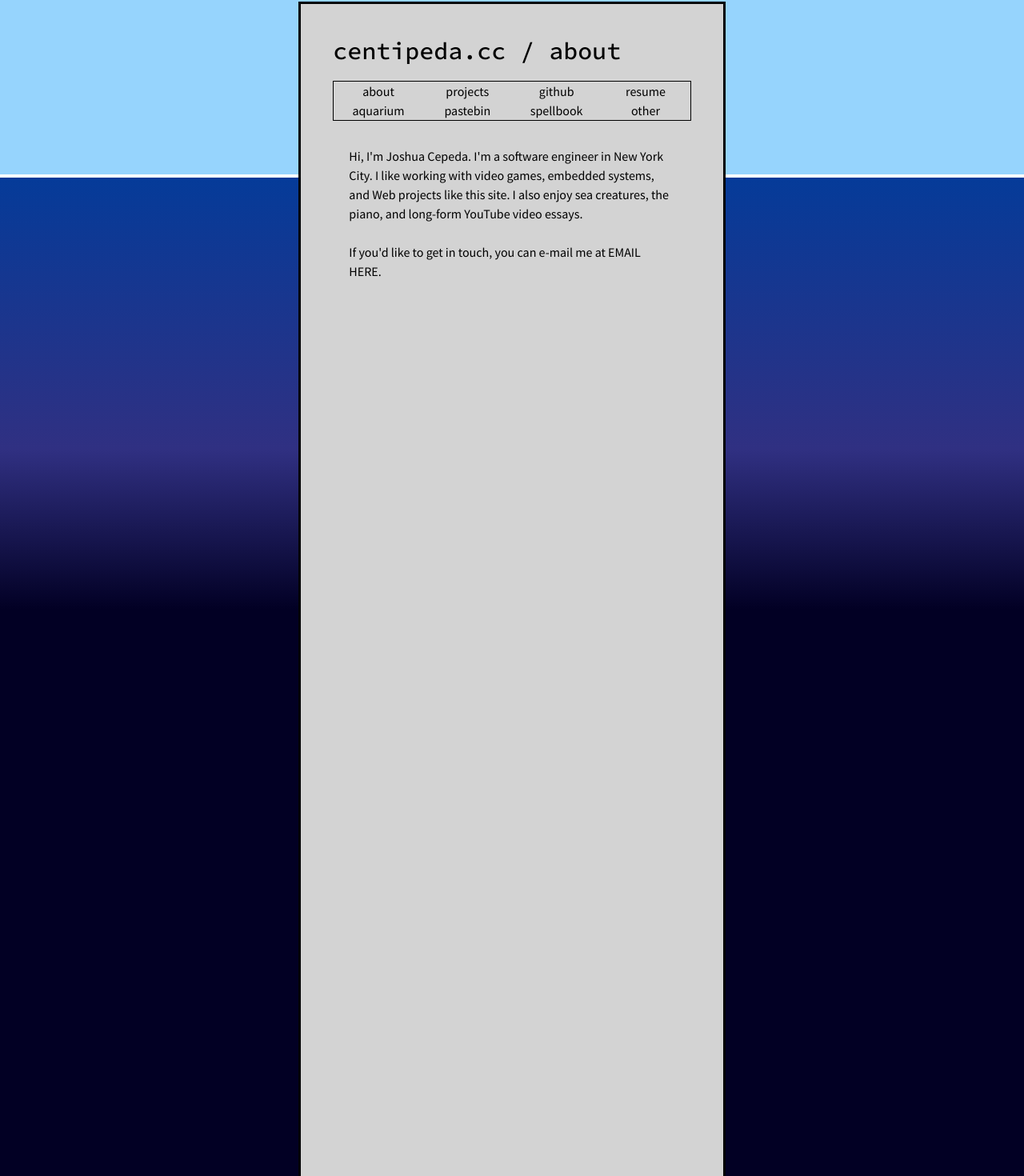
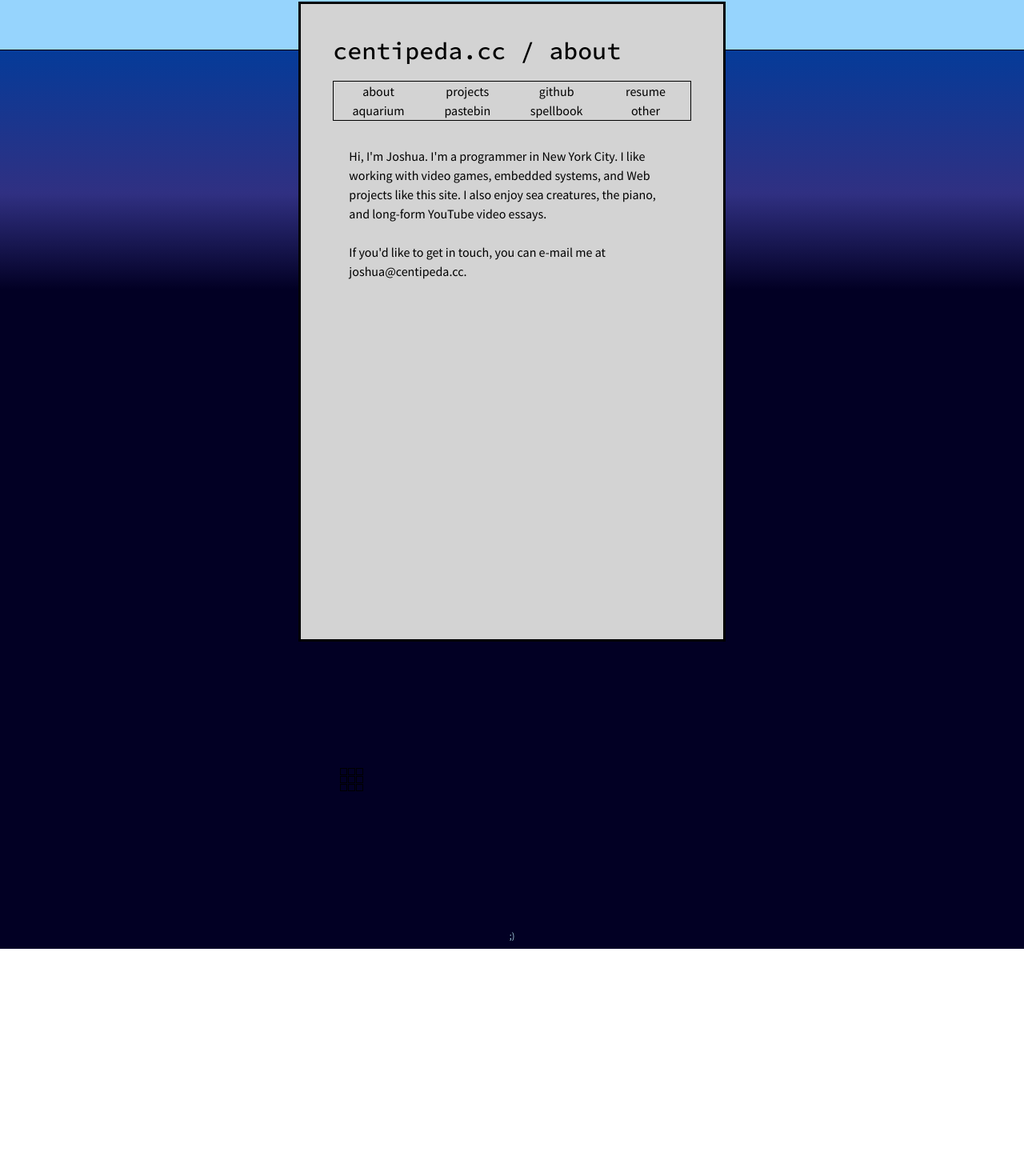
Before and after one commit to centipeda/centipeda.cc, a Nuxt app: page / in a window 1280 px wide. Shown: the part 38-1508 px from the top of the page at 80% size. After the commit the page ends 1224 px from the top, so only its background shows below. Built offline with nearby package versions, Linux system fonts and the light colour scheme.

Commit message:
add to homepage

```diff
--- a/assets/aquarium.js
+++ b/assets/aquarium.js
@@ -79,8 +79,8 @@ export function jellyfish(container, options) {
     var angle = options.angle;
     const radius = options.radius;
     const color = options.color;
-    const posOffset = options.pos === undefined ? [0,0] : options.pos;
-    const maxIters = options.iters === undefined ? 10 : options.iters;
+    const posOffset = useDefault(options.pos, [0,0]);
+    const maxIters = useDefault(options.iters, 10);
 
     const push = 45;
     const glide = 250;
@@ -120,7 +120,7 @@ export function jellyfish(container, options) {
     const [brX, brY] = rotateAbout([radius, 0], [0, 0], angle+120);
     backright.style.left = `${brX}px`;
     backright.style.top = `${brY}px`;
-    var svgs = [middle, front, backleft, backright ];
+    var svgs = [middle, front, backleft, backright];
     for(const s of svgs) {
         jelly.appendChild(s);
     }
@@ -236,6 +236,8 @@ export function jellyfish(container, options) {
     }
 
     jellyMove();
+
+    return jelly;
 }
 
 export function eel(container, options) {
@@ -258,9 +260,9 @@ export function eel(container, options) {
     // coloring
     const darkColor = options.darkColor;
     const lightColor = options.lightColor;
-    const pulses = options.pulses === undefined ? 3 : options.pulses;
-    const pulseTime = options.pulseTime === undefined ? 800 : options.pulseTime;
-    const pulseDelay = options.pulseSpeed === undefined ? 10 : options.pulseDelay;
+    const pulses = useDefault(options.pulses, 3);
+    const pulseTime = useDefault(options.pulseTime, 800);
+    const pulseDelay = useDefault(options.pulseSpeed, 10);
 
     // derive
     const duration = distance/(speed/100);
@@ -334,10 +336,12 @@ export function eel(container, options) {
         background: colorframes,
         duration: duration,
     });
+
+    return eelbox;
 }
 
 export function pufferfish(container, options) {
-    const posOffset = options.pos === undefined ? [0,0] : options.pos;
+    const posOffset = useDefault(options.pos, [0,0]);
     const size = options.size;
     const units = options.units;
     const unitOffset = size+1;
@@ -410,4 +414,6 @@ export function pufferfish(container, options) {
         direction: 'alternate',
         loop: true,
     });
+
+    return pufferbox;
 }
--- a/assets/randomness.js
+++ b/assets/randomness.js
@@ -1,33 +1,38 @@
 
-export function randn(min, max) {
+export function n(min, max) {
     return Math.floor(min+Math.random()*(max-min));
 }
 
-export function randf(min, max) {
+export function f(min, max) {
     return Math.floor(min+Math.random()*(max-min));
 }
 
-export function randPoint(xrange, yrange) {
+export function point(xrange, yrange) {
     const x = -xrange/2 + Math.random()*xrange;
     const y = -yrange/2 + Math.random()*yrange;
     return [x,y];
 }
 
-export function randhsl(s, l) {
+export function pointFrom(xrange, yrange, x, y)  {
+    const [xoff, yoff] = point(xrange, yrange);
+    return [x+xoff, y+yoff];
+}
+
+export function hsl(s, l) {
     return `hsl(${Math.floor(Math.random()*360)}, ${s}%, ${l}%)`;
 }
 
-export function randrgb() {
+export function rgb() {
     const r = Math.random()*255;
     const g = Math.random()*255;
     const b = Math.random()*255;
     return `rgba(${r}, ${g}, ${b}, 1)`;
 }
 
-export function randAngle() {
-    return randf(0, 360);
+export function angle() {
+    return f(0, 360);
 }
 
-export function randFlip() {
+export function flip() {
     return Math.random() < 0.5 ? -1 : 1;
 }
--- a/layouts/default.vue
+++ b/layouts/default.vue
@@ -1,6 +1,7 @@
 <template>
-    <div class="flex justify-center">
-        <div class="content md:w-2/3 lg:w-5/12 min-h-screen px-10 my-10">
+    <div class="bg">
+        <div class="content-outer flex justify-center">
+            <div class="content sm:w-10/12 md:w-2/3 lg:w-7/12 xl:w-5/12 min-h-screen px-2 md:px-10 my-10">
                 <h1 class="mt-10 title mono-font text-3xl font-medium">
                     <a href="/">centipeda.cc</a> / <a href="/">about</a>
                 </h1>
@@ -21,33 +22,168 @@
                 <Nuxt />
             </div>
         </div>
+        <div class="aquarium-upper"></div>
+        <div class="aquarium-container" ref="container"></div>
+
+        <p class="footer mb-2 text-xs">;)</p>
+    </div>
 </template>
 
 <script>
+import { jellyfish, eel, pufferfish} from '@/assets/aquarium.js';
+import * as rand from '@/assets/randomness.js';
+
+const xSpawnRange = 500;
+const ySpawnRange = 500;
+
+function elementIsVisible (el) {
+    var rect = el.getBoundingClientRect();
+    return (
+        rect.top >= 0 &&
+        rect.left >= 0 &&
+        rect.bottom <= (window.innerHeight || document.documentElement.clientHeight) && /* or $(window).height() */
+        rect.right <= (window.innerWidth || document.documentElement.clientWidth) /* or $(window).width() */
+    );
+}
+
+function spawnPoint(container) {
+    return rand.pointFrom(xSpawnRange, ySpawnRange, container.offsetWidth/2, container.offsetHeight/2);
+}
+
+function spawnJellyfish(container) {
+    const size = rand.f(20, 30);
+    const radius = size*0.6;
+    return jellyfish(container, {
+        size: size,
+        angle: rand.angle(),
+        radius: radius,
+        pos: spawnPoint(container),
+        color: rand.rgb()
+    });
+}
+
+function spawnEel(container) {
+    return eel(container, {
+        pos: spawnPoint(container),
+        amplitude: 25,
+        frequency: 18,
+        speed: 10,
+        distance: 2000,
+        angle: rand.angle(),
+        stretchFactor: 0.008,
+        partDistance: 2,
+        length: rand.n(7, 30),
+        size: 15,
+        darkColor: rand.hsl(20, 5),
+        lightColor: rand.hsl(80, 80),
+        pulses: rand.n(2, 7),
+        pulseTime: rand.f(600, 1000),
+        pulseDelay: 10
+    });
+}
+
+function spawnPufferfish(container) {
+    return pufferfish(container, {
+        pos: spawnPoint(container),
+        size: rand.f(7, 15),
+        units: rand.n(3, 7),
+        rotation: rand.f(180, 480),
+        expansion: rand.f(5, 10),
+        duration: rand.f(10000, 40000),
+        revolutionTime: rand.f(5000, 30000),
+        revolution: 360*rand.flip(),
+        stagger: 500,
+        colors: [
+            'rgba(0, 0, 0, 0)',
+            rand.rgb(),
+            rand.rgb(),
+            rand.rgb(),
+            'rgba(0, 0, 0, 0)',
+        ]
+    });
+}
+
+function monitor(container) {
+    const maxCreatures = 20;
+    const interval = 5000;
+    const spawnChance = .50;
+    let creatures = [];
+
+    setInterval(function() {
+        if(creatures.length > maxCreatures) {
+            creatures[0].remove();
+            creatures.shift();
+        }
+
+        // spawn new
+        if(Math.random() < spawnChance) {
+            let t = Math.random()*3;
+            let e;
+            if(t < 1) {
+                e = spawnJellyfish(container);
+            } else if(t > 1 && t < 2) {
+                e = spawnEel(container);
+            } else if(t > 2 && t < 3) {
+                e = spawnPufferfish(container);
+            }
+            creatures.push(e);
+        }
+    }, interval);
+}
+
 export default {
+    mounted() {
+        if(process.browser) {
+            monitor(this.$refs.container);
+        }
+    },
+}
 
-}
 </script>
 
 <style>
 
-    body {
-        font-family: "Source Sans Pro";
-        background: linear-gradient(0deg, rgba(2,0,36,1) 0%,
-            rgba(48,48,130,1) 25%,
-            #053b99 67.5%,
-            white 67.5%,
-            white 68%,
-            rgba(150,212,253,1) 68%,
-            rgba(150,212,253,1) 100%);
+    :root {
+        --bg-main-color: rgba(2, 0, 36, 1);
+        /* upper water colors */
+        --sky-color: rgba(150, 212, 253, 1);
+        --surface-color: black;
+        --shallow-color: #053b99;
+        --deep-color: rgba(48, 48, 130, 1);
+        --sky-portion: 75%;
+        --deep-portion: 30%;
+        --border-portion: calc(var(--sky-portion) - 0.25%);
     }
 
     html,body {
-        height: 100%;
+        font-family: "Source Sans Pro";
+        overflow: auto;
     }
 
-    html {
-        background: rgba(2, 0, 36, 1);
+    .bg {
+        background: var(--bg-main-color);
+        overflow: hidden;
+    }
+
+    .aquarium-upper {
+        z-index: 101;
+        height: 50vh;
+        background: linear-gradient(0deg,
+            var(--bg-main-color) 0%,
+            var(--deep-color) var(--deep-portion),
+            var(--shallow-color) var(--border-portion),
+            var(--surface-color) var(--border-portion),
+            var(--surface-color) var(--sky-portion),
+            var(--sky-color) var(--sky-portion),
+            var(--sky-color) 100%);
+    }
+
+    .aquarium-container {
+        height: 100vh;
+        z-index: 50;
+        display: flex;
+        position: relative;
+        overflow: hidden;
     }
 
     .serif-font {
@@ -62,6 +198,12 @@ export default {
         background-color: lightgray;
         /* background-color: hsl(210deg, 68%, 80%); */
         border: 3px solid black;
+        z-index: 100;
+    }
+
+    .content-outer {
+        width: 100%;
+        position: absolute;
     }
 
     .navbar {
@@ -76,4 +218,11 @@ export default {
         color: white;
         background-color: black;
     }
+
+    .footer {
+        text-align: center;
+        bottom: 0;
+        color: lightblue;
+    }
+
 </style>
--- a/pages/index.vue
+++ b/pages/index.vue
@@ -1,66 +1,16 @@
 <template>
   <div class="px-5">
     <p>
-        Hi, I'm Joshua Cepeda. I'm a software engineer in New York
+        Hi, I'm Joshua. I'm a programmer in New York
         City. I like working with video games, embedded systems, and
         Web projects like this site. I also enjoy sea creatures, the
         piano, and long-form YouTube video essays.
     </p>
     <br>
-    <p>If you'd like to get in touch, you can e-mail me at EMAIL HERE.</p>
-    <p>&nbsp;</p>
-    <p>&nbsp;</p>
-    <p>&nbsp;</p>
-    <p>&nbsp;</p>
-    <p>&nbsp;</p>
-    <p>&nbsp;</p>
-    <p>&nbsp;</p>
-    <p>&nbsp;</p>
-    <p>&nbsp;</p>
-    <p>&nbsp;</p>
-    <p>&nbsp;</p>
-    <p>&nbsp;</p>
-    <p>&nbsp;</p>
-    <p>&nbsp;</p>
-    <p>&nbsp;</p>
-    <p>&nbsp;</p>
-    <p>&nbsp;</p>
-    <p>&nbsp;</p>
-    <p>&nbsp;</p>
-    <p>&nbsp;</p>
-    <p>&nbsp;</p>
-    <p>&nbsp;</p>
-    <p>&nbsp;</p>
-    <p>&nbsp;</p>
-    <p>&nbsp;</p>
-    <p>&nbsp;</p>
-    <p>&nbsp;</p>
-    <p>&nbsp;</p>
-    <p>&nbsp;</p>
-    <p>&nbsp;</p>
-    <p>&nbsp;</p>
-    <p>&nbsp;</p>
-    <p>&nbsp;</p>
-    <p>&nbsp;</p>
-    <p>&nbsp;</p>
-    <p>&nbsp;</p>
-    <p>&nbsp;</p>
-    <p>&nbsp;</p>
-    <p>&nbsp;</p>
-    <p>&nbsp;</p>
-    <p>&nbsp;</p>
-    <p>&nbsp;</p>
-    <p>&nbsp;</p>
-    <p>&nbsp;</p>
-    <p>&nbsp;</p>
-    <p>&nbsp;</p>
-    <p>&nbsp;</p>
-    <p>&nbsp;</p>
-    <p>&nbsp;</p>
-    <p>&nbsp;</p>
-    <p>&nbsp;</p>
-    <p>&nbsp;</p>
-    <p>&nbsp;</p>
+    <p>
+      If you'd like to get in touch, you can e-mail me at
+      <a href="mailto:joshua@centipeda.cc">joshua@centipeda.cc</a>.
+    </p>
   </div>
 </template>
 
```
Also changed, not shown: pages/aquarium.vue (+23 -41 lines), 3 other files (tests, documents, lock files or other folders). Lines whose indentation alone changed are shown as unchanged.
